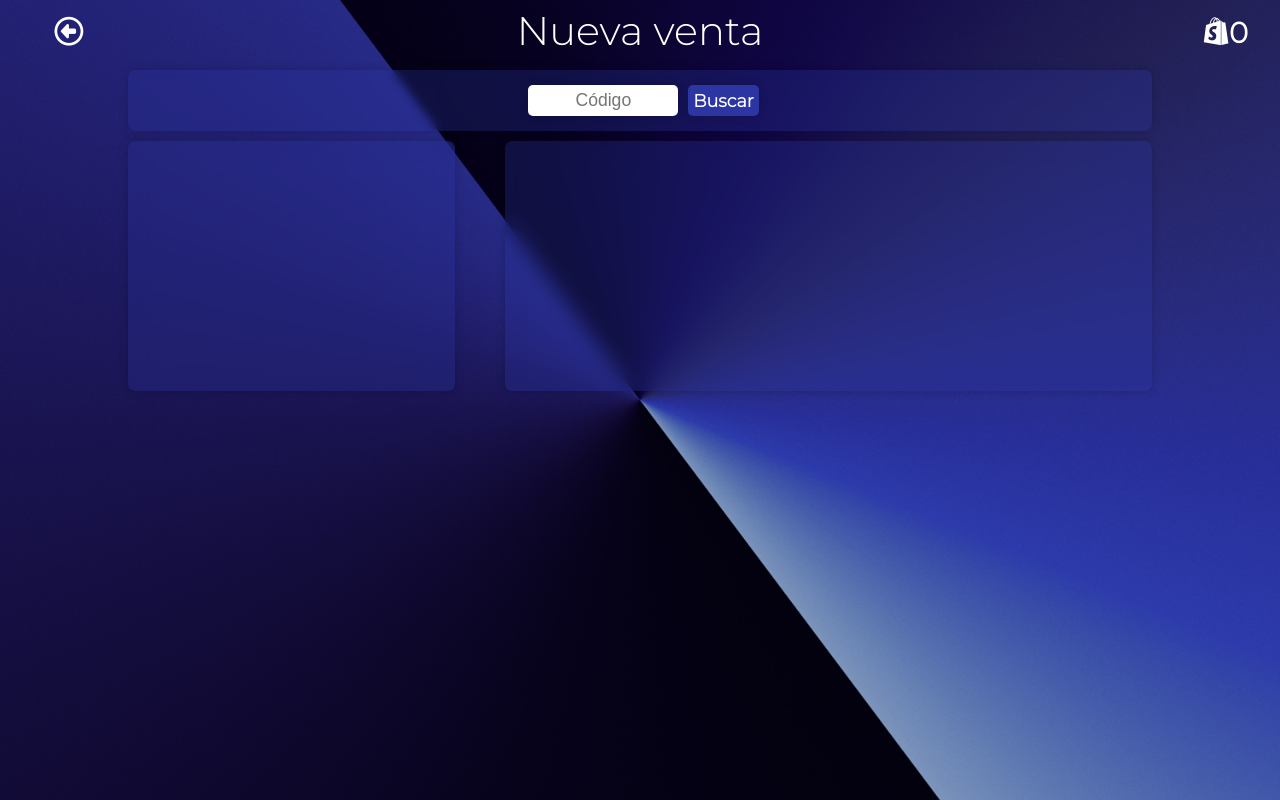
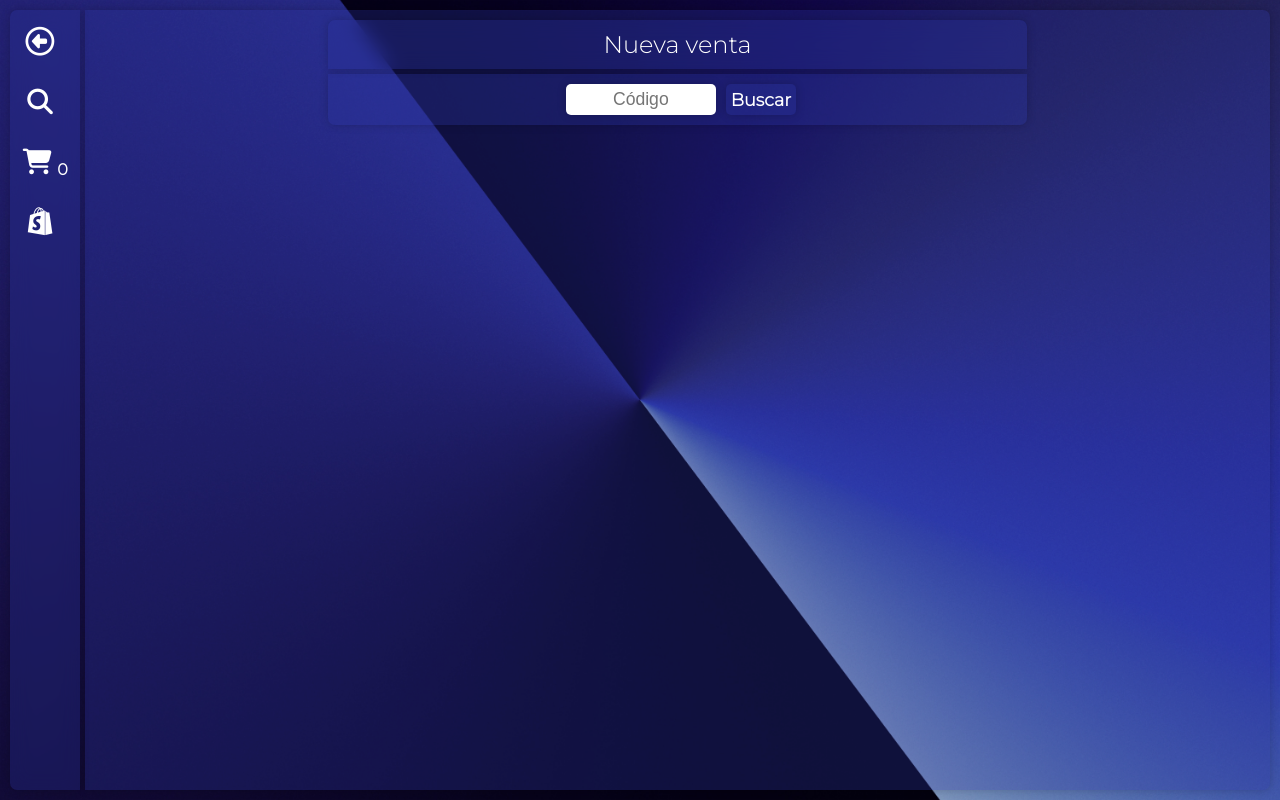
Before and after one commit to valengr1/laTiendaV2-Frontend, a React (Vite) app: page /ventas in a window 1280 px wide. Built offline with nearby package versions, Linux system fonts and the light colour scheme; a web font is replaced by a local one.

Commit message:
Se siguió desarrollando el diseño de las paginas venta y pago

```diff
--- a/src/pages/Pago.jsx
+++ b/src/pages/Pago.jsx
@@ -44,11 +44,13 @@ function Pago() {
         if (response.data === "") {
           setCliente(null);
           toast.error("Cliente no encontrado", {
+            position: "bottom-right",
             duration: 2000,
             id: "error",
           });
         } else {
           toast.success("Cliente encontrado", {
+            position: "bottom-right",
             duration: 2000,
             id: "Cliente encontrado",
           });
@@ -129,8 +131,11 @@ function Pago() {
                   </button>
                   {cliente ? (
                     <section className={styles.divClienteEncontrado}>
-                      <h3>Nombre: {cliente.nombre}</h3>
-                      <h3>Apellido: {cliente.apellido}</h3>
+                      <h3>
+                        <b>
+                          {cliente.nombre} {cliente.apellido}
+                        </b>
+                      </h3>
                       <h3>DNI: {cliente.dni}</h3>
                       <h3>Dirección: {cliente.direccion}</h3>
                       <h3>Teléfono: {cliente.telefono}</h3>
@@ -252,7 +257,6 @@ function Pago() {
                     <></>
                   )}
                   <div className={styles.divLineasVenta}>
-                    <h3>Total: {window.localStorage.getItem("total")}</h3>
                     {lineasVenta.map((lineaVenta) => {
                       return (
                         <div
@@ -268,11 +272,13 @@ function Pago() {
                             <option disabled>Color: {lineaVenta.color}</option>
                             <option disabled>Talle: {lineaVenta.talle}</option>
                           </select>
-                          <h3>Cantidad: {lineaVenta.cantidad}</h3>
-                          <h3>
+                          <h2 className={styles.h3Cantidad}>
+                            Cantidad: {lineaVenta.cantidad}
+                          </h2>
+                          <h2 className={styles.h3Subtotal}>
                             Subtotal:{" "}
                             {lineaVenta.precioVenta * lineaVenta.cantidad}
-                          </h3>
+                          </h2>
 
                           <button>
                             <i className="fa-solid fa-trash"></i>
@@ -280,6 +286,9 @@ function Pago() {
                         </div>
                       );
                     })}
+                    <h2 className={styles.h2Total}>
+                      Total: {window.localStorage.getItem("total")}
+                    </h2>
                   </div>
                   <div className={styles.divFinalizarVenta}>
                     <button>Realizar venta</button>
--- a/src/pages/Ventas.jsx
+++ b/src/pages/Ventas.jsx
@@ -8,6 +8,8 @@ function Ventas() {
   useEffect(() => {
     setArticulo(null);
     setStock([]);
+    setPaginaArticulo(true);
+    setPaginaCarrito(false);
   }, []);
   const navigate = useNavigate();
   const [codigo, setCodigo] = useState(0);
@@ -34,6 +36,8 @@ function Ventas() {
   ]);
   const [arrayStocks, setArrayStocks] = useState([]);
   const [total, setTotal] = useState(0);
+  const [paginaArticulo, setPaginaArticulo] = useState(false);
+  const [paginaCarrito, setPaginaCarrito] = useState(false);
 
   const agregarArticulo = (item) => {
     if (arrayStocks.includes(item)) {
@@ -152,25 +156,61 @@ function Ventas() {
     }
   };
 
+  const mostrarCarrito = () => {
+    if (arrayStocks.length === 0) {
+      toast.error("No hay artículos en el carrito", {
+        duration: 2000,
+        position: "bottom-right",
+        id: "errorCarrito",
+      });
+      return;
+    }
+    setPaginaCarrito(true);
+    setPaginaArticulo(false);
+  };
+
+  const mostrarPaginaArticulo = () => {
+    setPaginaArticulo(true);
+    setPaginaCarrito(false);
+  };
+
   return (
     <main className={style.main}>
       <div className={style.divPrincipal}>
         <Toaster />
+        <div className={style.divVentaOuter}>
           <div className={style.divHeader}>
             <button
-            className={style.btnCancelar}
+              className={style.btnVolverAInicio}
               onClick={() => {
                 navigate("/inicio");
               }}
             >
               <i className="fa-regular fa-circle-left"></i>
             </button>
-          <h1 className={style.h1}>Nueva venta</h1>
+            <button
+              className={style.btnBuscarArticulo}
+              onClick={mostrarPaginaArticulo}
+            >
+              <i className="fa-solid fa-magnifying-glass"></i>
+            </button>
+            <div className={style.divICarritoCompra}>
+              <button
+                onClick={mostrarCarrito}
+                className={style.btnCarritoCompra}
+              >
+                <i className="fa-solid fa-cart-shopping"></i>
+              </button>
               <h3 className={style.cantidadCarrito}>{arrayStocks.length}</h3>
+            </div>
             <button onClick={goToPago} className={style.btnFinalizar}>
               <i className="fa-brands fa-shopify"></i>
             </button>
           </div>
+          {paginaArticulo ? (
+            <div className={style.divPaginaArticulo}>
+              <div className={style.divConsultaYStock}>
+                <h1 className={style.h1}>Nueva venta</h1>
                 <div className={style.barraConsulta}>
                   <form className={style.form} onSubmit={handleSubmit}>
                     <input
@@ -210,12 +250,14 @@ function Ventas() {
                       </div>
                     </div>
                   ) : (
-            <div className={style.divArticuloOuter}></div>
+                    <> </>
                   )}
 
                   {stock.length > 0 ? (
                     <div className={style.divTable}>
-              <h3 className={style.h3StockDelArticulo}>Stock del artículo</h3>
+                      <h3 className={style.h3StockDelArticulo}>
+                        Stock del artículo
+                      </h3>
                       <table className={style.table}>
                         <thead>
                           <tr>
@@ -249,10 +291,16 @@ function Ventas() {
                     <div className={style.divTableOuter}></div>
                   )}
                 </div>
+              </div>
+            </div>
+          ) : (
+            <></>
+          )}
 
-        {arrayStocks.length > 0 ? (
+          {paginaCarrito ? (
             <div className={style.divTableCarrito}>
               <h3 className={style.h3CarritoCompras}>Venta</h3>
+              <div className={style.divTableCarritoInner}>
                 <table className={style.tableCarrito}>
                   <thead>
                     <tr>
@@ -287,7 +335,9 @@ function Ventas() {
                           />
                         </td>
                         <td>${item.precioVenta}</td>
-                    <td>{item.subtotal}</td>
+                        <td>
+                          <b>${item.subtotal}</b>
+                        </td>
                         <td>
                           <button
                             onClick={() => {
@@ -301,20 +351,26 @@ function Ventas() {
                     ))}
                   </tbody>
                 </table>
+              </div>
               {total ? (
-              <p className={style.pTotal}>Total: ${total}</p>
+                <div className={style.divTotal}>
+                  <p className={style.pTotal}>
+                    <b>Total: ${total}</b>
+                  </p>
+                </div>
               ) : (
-              <>
+                <div className={style.divTotal}>
                   <button className={style.btnTotal} onClick={getTotal}>
                     Total
                   </button>
-              </>
+                </div>
               )}
             </div>
           ) : (
             <></>
           )}
         </div>
+      </div>
     </main>
   );
 }
--- a/src/styles/Ventas.module.css
+++ b/src/styles/Ventas.module.css
@@ -15,22 +15,116 @@
   display: flex;
   flex-direction: column;
   align-items: center;
+  color: #fff;
+}
+
+.divVentaOuter {
+  width: 100vw;
+  display: flex;
 }
 
 .divHeader {
+  height: calc(100vh - 20px);
   display: flex;
-  justify-content: center;
+  flex-direction: column;
   align-items: center;
-  width: 100vw;
-  text-align: center;
-  height: 60px;
+  padding-right: 10px;
+  border-radius: 7px;
+  border-top-right-radius: 0px;
+  border-bottom-right-radius: 0px;
+  margin-left: 10px;
+  margin-right: 5px;
+  margin-top: 10px;
+  margin-bottom: 10px;
+  backdrop-filter: blur(10px);
+  background-color: rgba(45, 53, 162, 0.3);
+  box-shadow: 0 0 10px rgba(0, 0, 0, 0.2);
+  width: 70px;
 }
 
-.btnCancelar {
+.btnVolverAInicio {
   background: transparent;
   color: #fff;
   border-radius: 7px;
   font-size: 1.8rem;
+  font-weight: 600;
+  transition: all 0.3s ease;
+  font-family: "Montserrat", sans-serif;
+  overflow: hidden;
+  border: none;
+  outline: none;
+  cursor: pointer;
+  margin-top: 10px;
+  margin-bottom: 10px;
+  height: 40px;
+  width: 40px;
+  padding-top: 2px;
+}
+
+.btnVolverAInicio:hover {
+  color: #fff;
+  text-shadow: #fff 0 0 8px;
+}
+
+.btnBuscarArticulo {
+  background: transparent;
+  color: #fff;
+  border-radius: 7px;
+  font-size: 1.6rem;
+  font-weight: 600;
+  transition: all 0.3s ease;
+  font-family: "Montserrat", sans-serif;
+  overflow: hidden;
+  border: none;
+  outline: none;
+  cursor: pointer;
+  margin-top: 10px;
+  margin-bottom: 10px;
+  height: 40px;
+  width: 40px;
+  padding-top: 2px;
+}
+
+.btnBuscarArticulo:hover {
+  color: #fff;
+  text-shadow: #fff 0 0 8px;
+}
+
+.btnFinalizar {
+  background: transparent;
+  color: #fff;
+  border-radius: 7px;
+  font-size: 1.8rem;
+  font-weight: 600;
+  transition: all 0.3s ease;
+  font-family: "Montserrat", sans-serif;
+  overflow: hidden;
+  border: none;
+  outline: none;
+  cursor: pointer;
+  margin-top: 10px;
+  margin-bottom: 10px;
+  height: 40px;
+  width: 40px;
+  padding-top: 2px;
+}
+
+.btnFinalizar:hover {
+  color: #fff;
+  text-shadow: #fff 0 0 8px;
+}
+
+.divICarritoCompra {
+  display: flex;
+  justify-content: center;
+  align-items: center;
+}
+
+.btnCarritoCompra {
+  background: transparent;
+  color: #fff;
+  border-radius: 7px;
+  font-size: 1.6rem;
   font-weight: 600;
   transition: all 0.3s ease;
   font-family: "Montserrat", sans-serif;
@@ -44,48 +138,17 @@
   height: 40px;
   width: 40px;
   padding-top: 2px;
-  position: absolute;
-  margin-right: 90%;
 }
 
-.btnCancelar:hover {
-  color: #fff;
-  text-shadow: #fff 0 0 8px;
-}
-
-.btnFinalizar {
-  background: transparent;
-  color: #fff;
-  border-radius: 7px;
-  font-size: 1.8rem;
-  font-weight: 600;
-  transition: all 0.3s ease;
-  font-family: "Montserrat", sans-serif;
-  overflow: hidden;
-  margin-left: 10px;
-  border: none;
-  outline: none;
-  cursor: pointer;
-  margin-top: 10px;
-  margin-bottom: 10px;
-  height: 40px;
-  width: 40px;
-  padding-top: 2px;
-  position: absolute;
-  margin-left: 90%;
-}
-
-.btnFinalizar:hover {
+.btnCarritoCompra:hover {
   color: #fff;
   text-shadow: #fff 0 0 8px;
 }
 
 .cantidadCarrito {
-  color: #fff;
   background: transparent;
   color: #fff;
-  border-radius: 7px;
-  font-size: 1.8rem;
+  font-size: 1rem;
   font-weight: 600;
   transition: all 0.3s ease;
   font-family: "Montserrat", sans-serif;
@@ -93,34 +156,89 @@
   border: none;
   outline: none;
   cursor: pointer;
-  margin-top: 15px;
-  margin-bottom: 10px;
-  height: 40px;
-  width: 40px;
-  padding-top: 2px;
-  position: absolute;
-  margin-left: 93.5%;
+  margin-top: 18px;
+  margin-right: 5px;
+}
+
+.divPaginaArticulo {
+  width: 100%;
+  height: calc(100vh - 20px);
+  text-align: center;
+  padding: 10px;
+  background-color: rgba(45, 53, 162, 0.3);
+  box-shadow: 0 0 10px rgba(0, 0, 0, 0.2);
+  border-top-left-radius: none;
+  margin-top: 10px;
+  margin-right: 10px;
+  overflow: auto;
+  display: flex;
+  flex-direction: column;
+  align-items: center;
+  border-top-right-radius: 7px;
+  border-bottom-right-radius: 7px;
+}
+
+.divPaginaArticulo::-webkit-scrollbar {
+  -webkit-appearance: none;
+}
+
+.divPaginaArticulo::-webkit-scrollbar:vertical {
+  width: 10px;
+}
+
+.divPaginaArticulo::-webkit-scrollbar-button:increment,
+.contenedor::-webkit-scrollbar-button {
+  display: none;
+}
+
+.divPaginaArticulo::-webkit-scrollbar:horizontal {
+  height: 10px;
+}
+
+.divPaginaArticulo::-webkit-scrollbar-thumb {
+  background-color: #f1f2f3;
+  border-radius: 7px;
+  border-top-left-radius: 0;
+  border-bottom-left-radius: 0;
+}
+
+.divPaginaArticulo::-webkit-scrollbar-track {
+  border-radius: 10px;
+}
+
+.divConsultaYStock {
+  width: 100%;
+  border-top-left-radius: none;
+  display: flex;
+  flex-direction: column;
+  align-items: center;
 }
 
 .h1 {
   color: #fff;
-  font-size: 2.5rem;
+  font-size: 1.5rem;
   font-family: "Montserrat", sans-serif;
   font-weight: 100;
+  width: 60%;
+  padding: 10px;
+  backdrop-filter: blur(10px);
+  background-color: rgba(45, 53, 162, 0.3);
+  box-shadow: 0 0 10px rgba(0, 0, 0, 0.2);
+  border-radius: 7px;
+  border-bottom-left-radius: 0px;
+  border-bottom-right-radius: 0px;
 }
 
 .barraConsulta {
-  backdrop-filter: blur(5px);
+  text-align: center;
+  width: 60%;
+  padding: 10px;
+  margin-top: 5px;
   background-color: rgba(45, 53, 162, 0.3);
   box-shadow: 0 0 10px rgba(0, 0, 0, 0.2);
-  display: flex;
-  justify-content: center;
-  align-items: center;
-  width: 100%;
-  gap: 4rem;
-  padding: 15px 0 15px 0;
   border-radius: 7px;
-  margin-top: 10px;
+  border-top-right-radius: 0px;
+  border-top-left-radius: 0px;
 }
 
 .form {
@@ -151,7 +269,7 @@
 }
 
 .btnConsultarStock {
-  background-color: rgba(45, 53, 162, 1);
+  background-color: rgba(45, 53, 162, 0.3);
   color: #fff;
   box-shadow: 0 0 10px rgba(0, 0, 0, 0.2);
   border-radius: 5px;
@@ -178,32 +296,21 @@
 }
 
 .divArticuloYTabla {
-  display: flex;
-  justify-content: center;
-  width: 100%;
-  margin-top: 10px;
+  width: 60%;
+  margin-top: 5px;
   gap: 50px;
 }
 
-.divArticuloOuter {
+.divArticulo {
   text-align: center;
-  width: 50%;
-  height: 250px;
+  width: 100%;
   backdrop-filter: blur(10px);
   background-color: rgba(45, 53, 162, 0.3);
   box-shadow: 0 0 10px rgba(0, 0, 0, 0.2);
   border-radius: 7px;
   padding: 10px;
-}
-
-.divArticulo {
-  text-align: center;
-  width: 50%;
-  backdrop-filter: blur(10px);
-  background-color: rgba(45, 53, 162, 0.3);
-  box-shadow: 0 0 10px rgba(0, 0, 0, 0.2);
-  border-radius: 7px;
-  padding: 10px;
+  border-bottom-right-radius: 0px;
+  border-bottom-left-radius: 0px;
 }
 
 .subtituloH3 {
@@ -234,9 +341,6 @@
   width: 100%;
   align-items: center;
   text-align: center;
-  backdrop-filter: blur(10px);
-  background-color: rgba(45, 53, 162, 0.3);
-  box-shadow: 0 0 10px rgba(0, 0, 0, 0.2);
   padding: 10px;
   border-radius: 7px;
 }
@@ -250,6 +354,9 @@
   box-shadow: 0 0 10px rgba(0, 0, 0, 0.2);
   padding: 10px;
   border-radius: 7px;
+  margin-top: 5px;
+  border-top-right-radius: 0px;
+  border-top-left-radius: 0px;
 }
 
 .h3StockDelArticulo {
@@ -275,7 +382,7 @@
 }
 
 .table button {
-  background-color: rgb(59, 68, 189);
+  background-color: rgba(45, 53, 162, 0.3);
   color: #fff;
   box-shadow: 0 0 10px rgba(0, 0, 0, 0.2);
   border-radius: 5px;
@@ -301,7 +408,9 @@
 }
 
 .divTableCarrito {
-  text-align: center;
+  display: flex;
+  flex-direction: column;
+  align-items: center;
   width: 100%;
   margin-top: 10px;
   border-collapse: collapse;
@@ -311,6 +420,10 @@
   padding: 10px;
   border-radius: 7px;
   overflow-x: auto;
+  margin-right: 10px;
+  margin-bottom: 10px;
+  border-top-left-radius: 0;
+  border-bottom-left-radius: 0;
 }
 
 .h3CarritoCompras {
@@ -318,22 +431,48 @@
   font-size: 1.5rem;
   font-family: "Montserrat", sans-serif;
   font-weight: 100;
+  width: 80%;
+  padding: 10px;
+  backdrop-filter: blur(10px);
+  background-color: rgba(45, 53, 162, 0.3);
+  box-shadow: 0 0 10px rgba(0, 0, 0, 0.2);
+  border-radius: 7px;
+  border-bottom-left-radius: 0px;
+  border-bottom-right-radius: 0px;
+  text-align: center;
+}
+
+.divTableCarritoInner {
+  background-color: pink;
+  display: flex;
+  align-items: center;
+  justify-content: center;
+  width: 80%;
+  border-collapse: collapse;
+  backdrop-filter: blur(10px);
+  background-color: rgba(45, 53, 162, 0.3);
+  box-shadow: 0 0 10px rgba(0, 0, 0, 0.2);
+  text-align: center;
+  border-radius: 0;
+  font-weight: 100;
+  font-family: "Montserrat", sans-serif;
+  color: #fff;
+  font-size: 1.2rem;
+  margin-top: 5px;
+  overflow: auto;
+  padding-top: 5px;
 }
 
 .tableCarrito {
   width: 100%;
-  border-collapse: collapse;
-  backdrop-filter: blur(10px);
-  background-color: rgba(45, 53, 162, 0.3);
-  box-shadow: 0 0 10px rgba(0, 0, 0, 0.2);
+  background: transparent;
   text-align: center;
   border-radius: 7px;
   font-weight: 100;
   font-family: "Montserrat", sans-serif;
   color: #fff;
   font-size: 1.2rem;
-  overflow: scroll;
-  margin-top: 10px;
+  overflow: auto;
 }
 
 .tableCarrito button {
@@ -377,25 +516,19 @@
   color: rgba(45, 53, 162, 1);
 }
 
-.divNoHayStock {
+.divTotal {
+  width: 80%;
+  margin-top: 5px;
   display: flex;
   justify-content: center;
   align-items: center;
-  width: 50%;
-  height: 100px;
-  background-color: rgba(255, 255, 255, 0.4);
-  backdrop-filter: blur(5px);
-  border: 1px solid red;
-  height: 250px;
-  border-radius: 7px;
-}
-
-.pNoHayStock {
-  color: red;
-  font-size: 2rem;
-  font-family: "Montserrat", sans-serif;
-  font-weight: 100;
-  text-align: center;
+  padding-top: 10px;
+  padding-bottom: 10px;
+  border-bottom-left-radius: 7px;
+  border-bottom-right-radius: 7px;
+  backdrop-filter: blur(10px);
+  background-color: rgba(45, 53, 162, 0.3);
+  box-shadow: 0 0 10px rgba(0, 0, 0, 0.2);
 }
 
 .pTotal {
@@ -403,7 +536,6 @@
   font-size: 1.5rem;
   font-family: "Montserrat", sans-serif;
   font-weight: 100;
-  margin-top: 10px;
 }
 
 .btnTotal {
@@ -421,7 +553,6 @@
   outline: none;
   cursor: pointer;
   padding: 5px;
-  margin-top: 10px;
   width: 6em;
   box-shadow: 0 0 10px rgba(0, 0, 0, 0.2);
 }
```
Also changed, not shown: src/styles/Pago.module.css (+90 -64 lines). Lines whose indentation alone changed are shown as unchanged.
